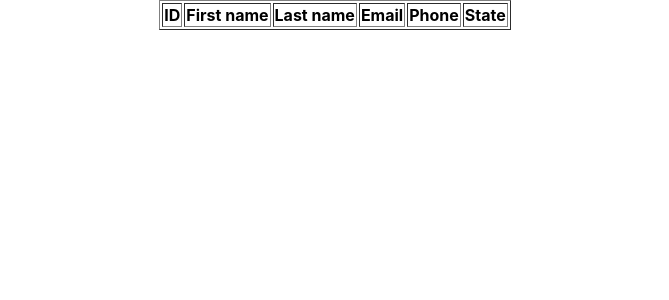
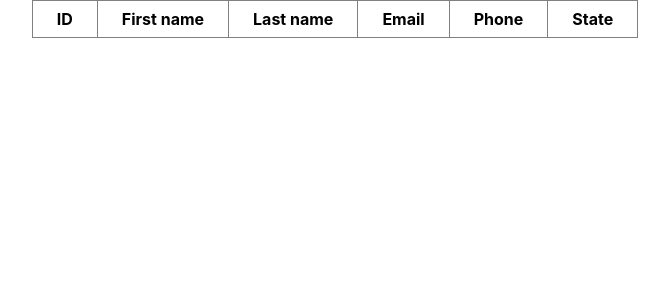
Before and after one commit to kulin91/Users-table, a React (Create React App) app: page / in a window 1280 px wide. Shown: the top 300 px of the page, without its empty margins (305-974 px from the left). Built offline with nearby package versions, Linux system fonts and the light colour scheme.

Commit message:
Reworked the fields in the Table

```diff
--- a/src/components/table/Table.js
+++ b/src/components/table/Table.js
@@ -1,16 +1,24 @@
 import './style.css';
+
+const tableFieldConfig = [
+  { name: 'ID' },
+  { name: 'First name' },
+  { name: 'Last name' },
+  { name: 'Email' },
+  { name: 'Phone' },
+  { name: 'State' },
+];
 
 export default function Table() {
   return (
     <div>
-      <table border="1">
+      <table className="tableContainer">
         <tr>
-          <th>ID</th>
-          <th>First name</th>
-          <th>Last name</th>
-          <th>Email</th>
-          <th>Phone</th>
-          <th>State</th>
+          {tableFieldConfig.map((item) => (
+            <th className="tableThItem" key={item}>
+              {item.name}
+            </th>
+          ))}
         </tr>
       </table>
     </div>
--- a/src/components/table/style.css
+++ b/src/components/table/style.css
@@ -0,0 +1,13 @@
+.tableContainer {
+  border-collapse: collapse;
+  border: 1px solid grey;
+}
+
+.tableThItem {
+  border: 1px solid grey;
+  /* padding-left: 16px; */
+  /* padding-right: 16px; */
+  padding: 8px 24px 8px 24px;
+  /* min-width: 10vw; */
+  /* max-width: 20vw; */
+}
```
